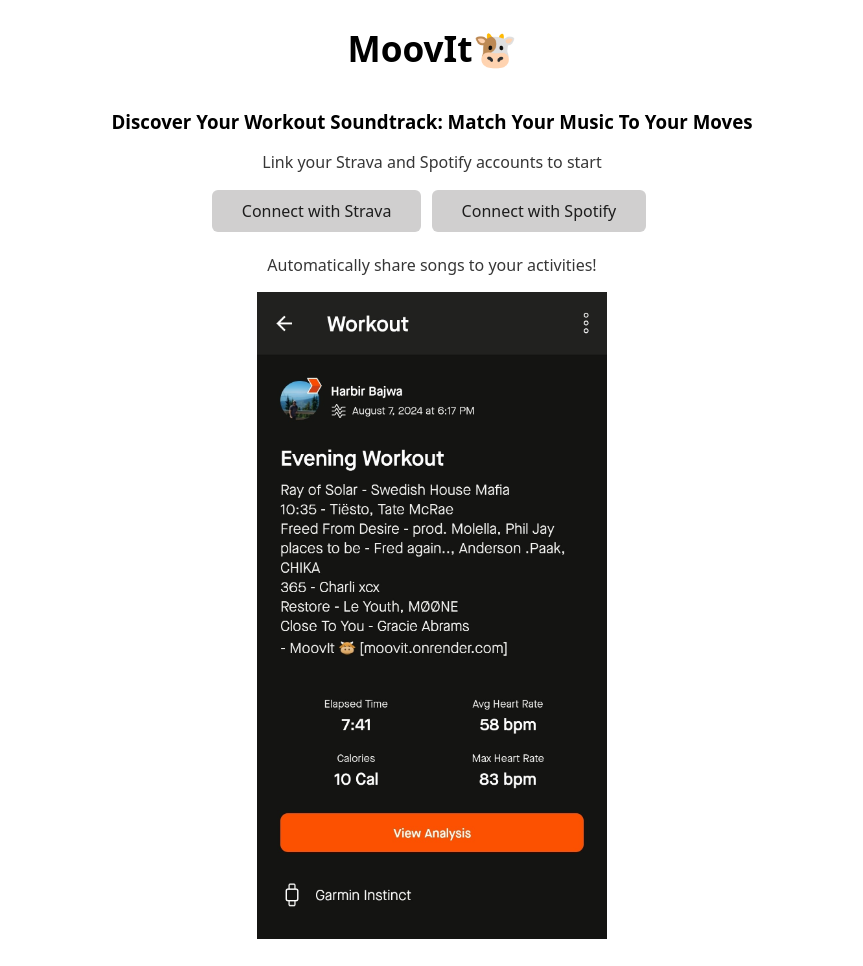
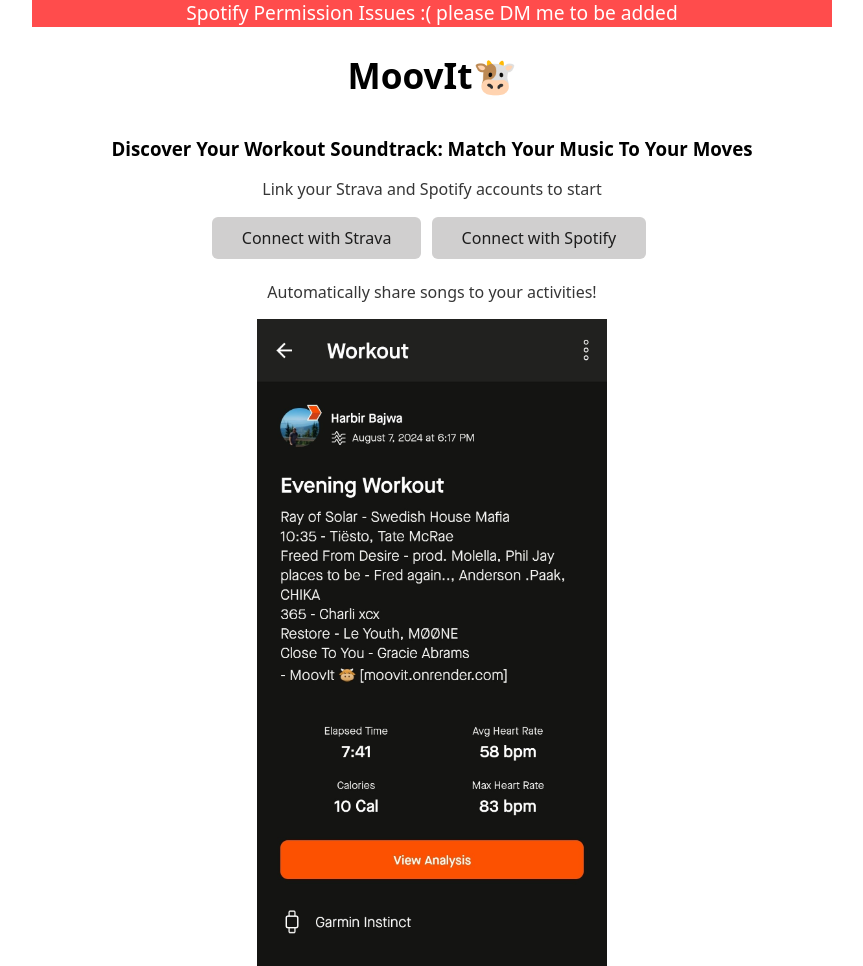
Before and after one commit to harbirb/MoovIt, a website: page public/home.html in a window 1280 px wide. Shown: the top 966 px of the page, without its empty margins (208-1071 px from the left). Drawn offline with nearby package versions, Linux system fonts and the light colour scheme; no server answers.

Commit message:
added warning banner

```diff
--- a/public/home.html
+++ b/public/home.html
@@ -9,6 +9,12 @@
 </head>
 <body>
     <div class="wrapper">
+        <div style="
+            background-color: #ff4c4c;
+            color: white;
+            text-align: center;
+            font-size: 1.2em;">Spotify Permission Issues :( please DM me to be added
+        </div>
         <header>
             <a href="/"><h1>MoovIt🐮</h1></a>
         </header>
```
